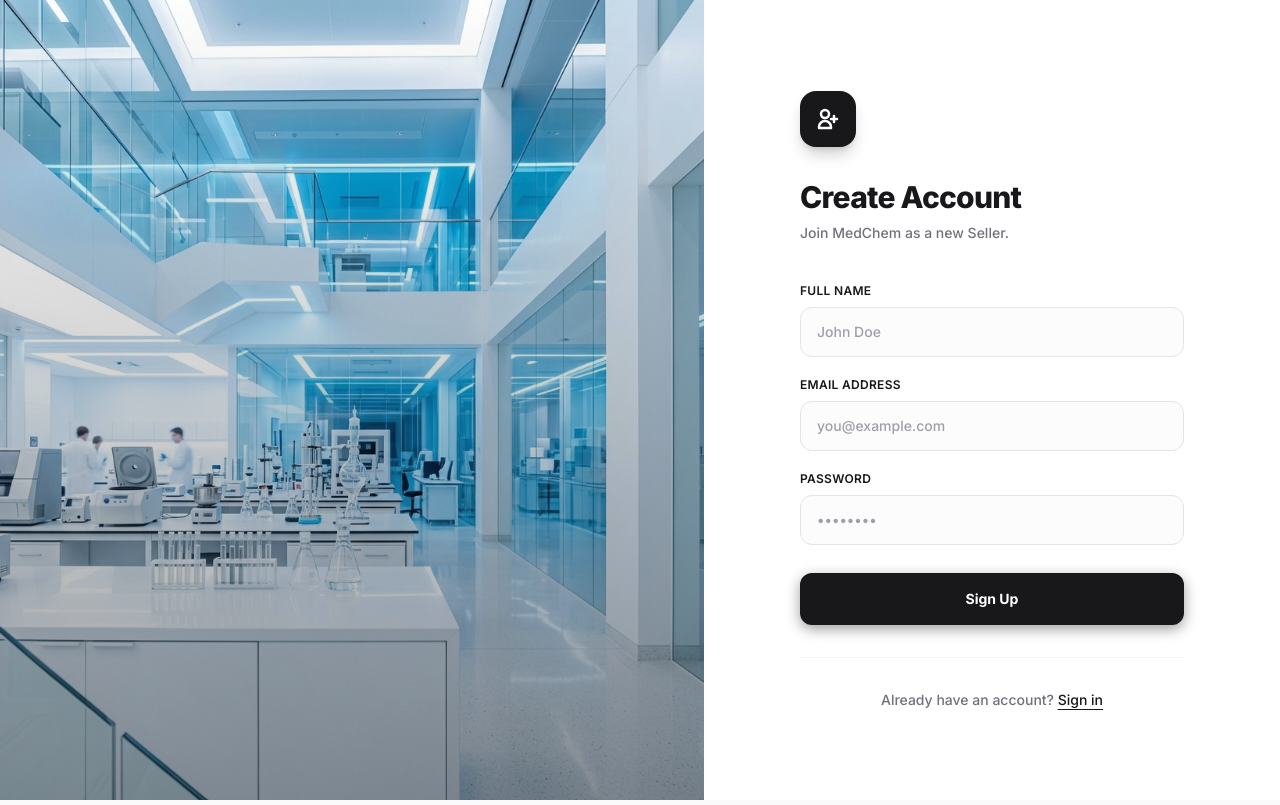
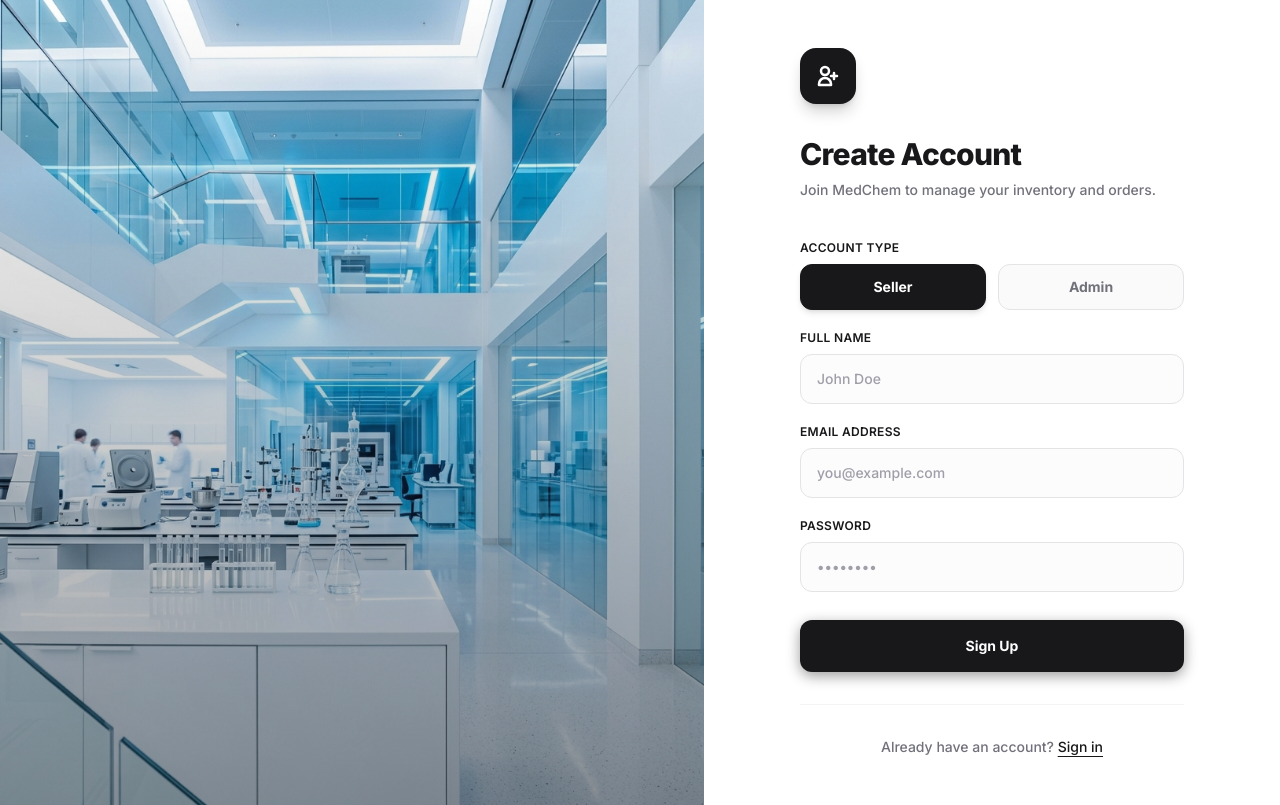
Before and after one commit to abhishekchauhan1365/Inventory_management, a Next.js app: page /signup in a window 1280 px wide. Built offline with nearby package versions, Linux system fonts and the light colour scheme.

Commit message:
feat: add role selector to signup form

```diff
--- a/src/app/api/auth/signup/route.ts
+++ b/src/app/api/auth/signup/route.ts
@@ -27,10 +27,11 @@ export async function POST(request: NextRequest) {
     // Hash password and insert
     const hash = await bcrypt.hash(password, 12)
 
-    // By default, new signups are 'seller's. Admins are created manually or via seed.
+    const requestedRole = body.role === 'admin' ? 'admin' : 'seller'
+
     await sql`
       INSERT INTO users (name, email, password_hash, role)
-      VALUES (${name}, ${email}, ${hash}, 'seller')
+      VALUES (${name}, ${email}, ${hash}, ${requestedRole})
     `
 
     return Response.json({ success: true }, { status: 201 })
--- a/src/app/signup/page.tsx
+++ b/src/app/signup/page.tsx
@@ -15,6 +15,7 @@ export default function SignupPage() {
   const [error, setError] = useState('')
   const [loading, setLoading] = useState(false)
   const [success, setSuccess] = useState(false)
+  const [role, setRole] = useState<'seller' | 'admin'>('seller')
 
   async function handleSubmit(e: FormEvent) {
     e.preventDefault()
@@ -25,7 +26,7 @@ export default function SignupPage() {
       const res = await fetch('/api/auth/signup', {
         method: 'POST',
         headers: { 'Content-Type': 'application/json' },
-        body: JSON.stringify({ name, email, password }),
+        body: JSON.stringify({ name, email, password, role }),
       })
 
       const data = await res.json()
@@ -87,10 +88,39 @@ export default function SignupPage() {
               </svg>
             </Link>
             <h1 className="text-3xl font-extrabold tracking-tight text-zinc-900">Create Account</h1>
-            <p className="mt-2 text-sm font-medium text-zinc-500">Join MedChem as a new Seller.</p>
+            <p className="mt-2 text-sm font-medium text-zinc-500">Join MedChem to manage your inventory and orders.</p>
           </div>
 
           <form onSubmit={handleSubmit} className="space-y-5">
+            <div>
+              <label className="block text-xs font-semibold text-zinc-900 mb-2 uppercase tracking-wide">
+                Account Type
+              </label>
+              <div className="grid grid-cols-2 gap-3">
+                <button
+                  type="button"
+                  onClick={() => setRole('seller')}
+                  className={`rounded-xl border px-4 py-3 text-sm font-bold transition-all ${
+                    role === 'seller'
+                      ? 'border-zinc-900 bg-zinc-900 text-white shadow-md'
+                      : 'border-zinc-200 bg-zinc-50 text-zinc-500 hover:border-zinc-300 hover:text-zinc-900'
+                  }`}
+                >
+                  Seller
+                </button>
+                <button
+                  type="button"
+                  onClick={() => setRole('admin')}
+                  className={`rounded-xl border px-4 py-3 text-sm font-bold transition-all ${
+                    role === 'admin'
+                      ? 'border-zinc-900 bg-zinc-900 text-white shadow-md'
+                      : 'border-zinc-200 bg-zinc-50 text-zinc-500 hover:border-zinc-300 hover:text-zinc-900'
+                  }`}
+                >
+                  Admin
+                </button>
+              </div>
+            </div>
             <div>
               <label className="block text-xs font-semibold text-zinc-900 mb-2 uppercase tracking-wide">
                 Full Name
```
